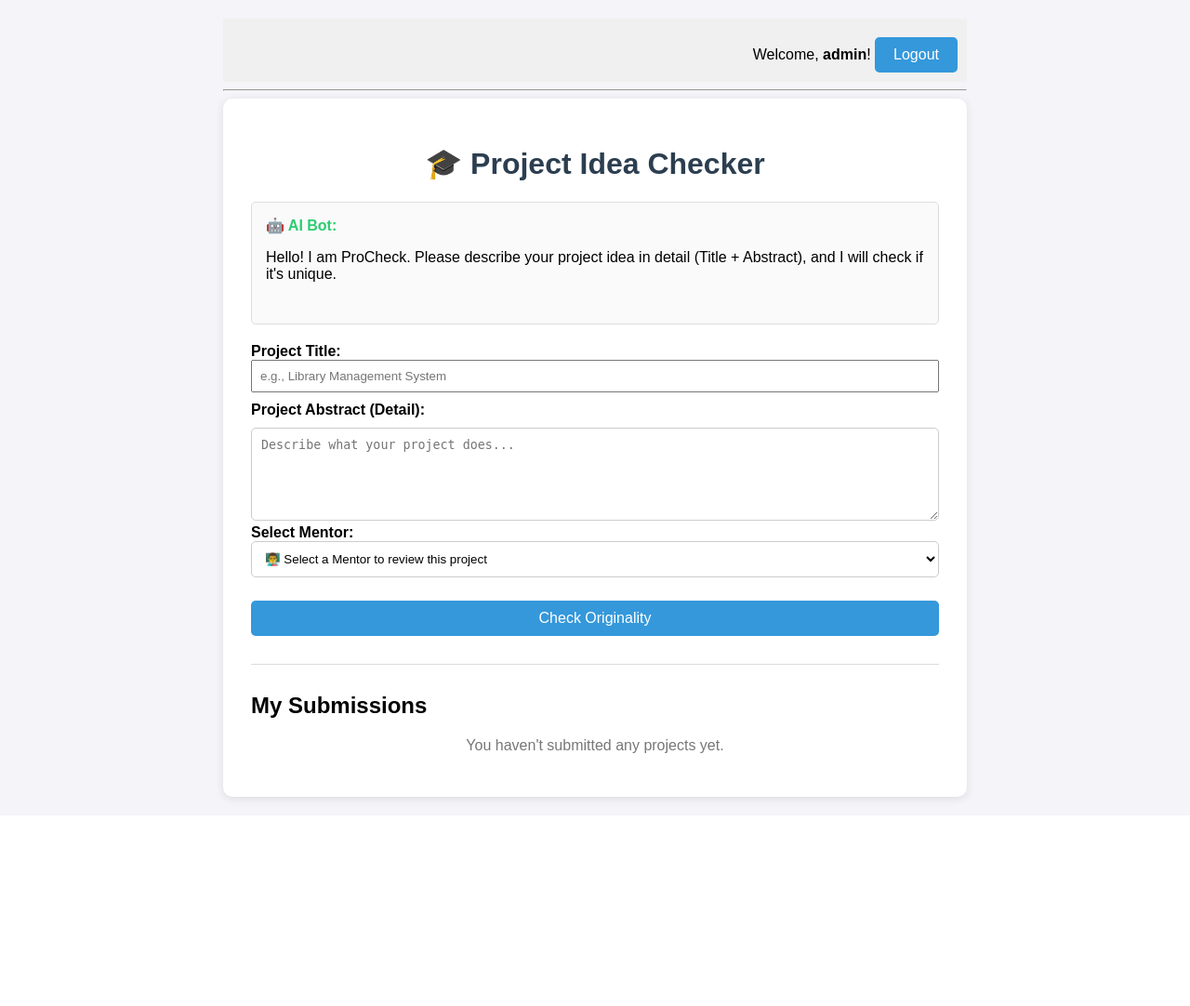
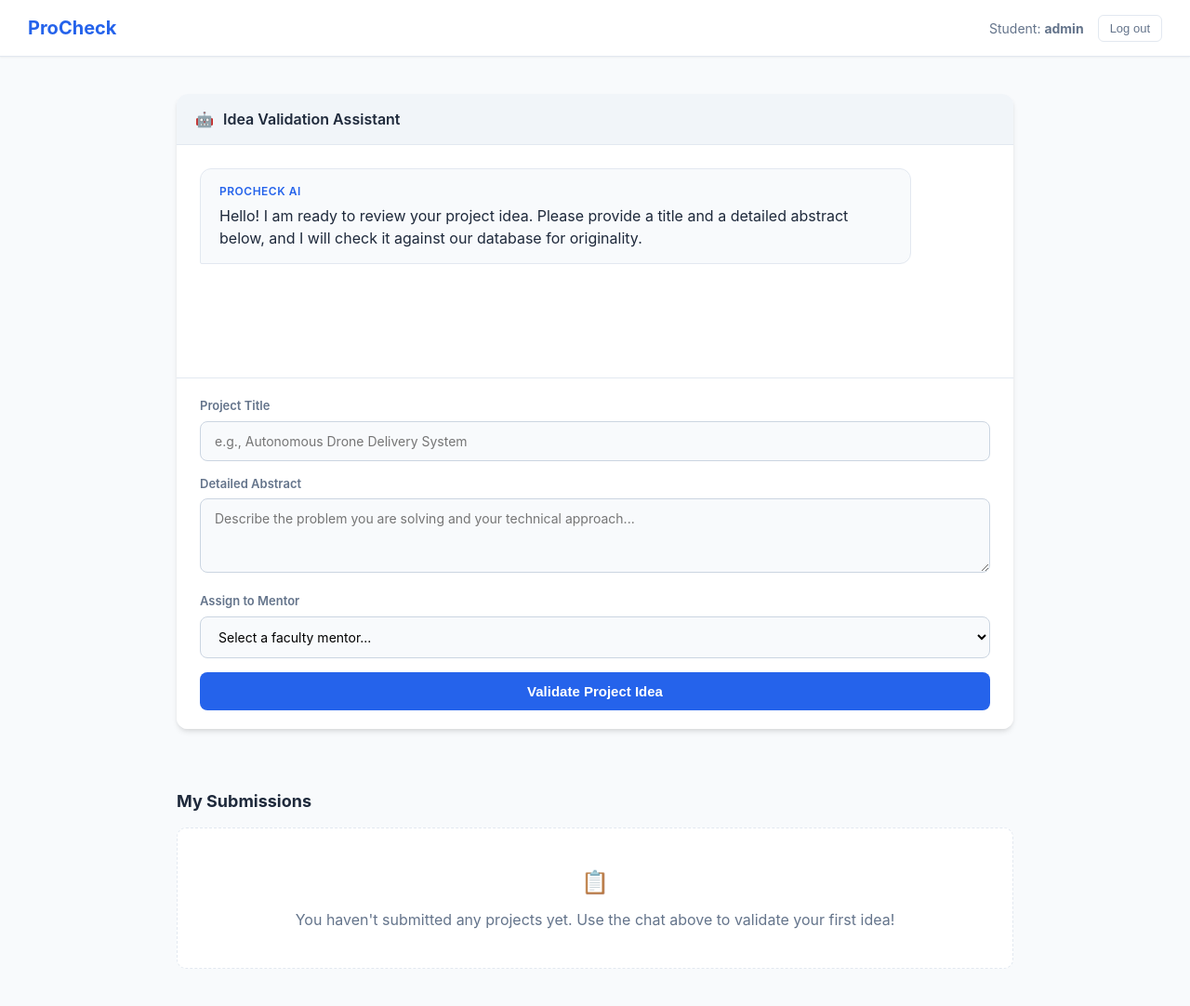
Before and after one commit to antoninjoy/procheck, a Django app: page /student/ in a window 1280 px wide. Shown: the whole page at 93% size. Before the commit the page ends 866 px from the top, so only its background shows below. Run offline with Django 5.2, Linux system fonts and the light colour scheme; a user stored in the database is signed in; data comes from the database, SQL or seed files in the repository.

Commit message:
ui change

```diff
--- a/main/templates/main/student_chat.html
+++ b/main/templates/main/student_chat.html
@@ -1,75 +1,275 @@
 <!DOCTYPE html>
-<html>
+<html lang="en">
 <head>
+    <meta charset="UTF-8">
+    <meta name="viewport" content="width=device-width, initial-scale=1.0">
     <title>ProCheck - Student Chat</title>
 
-    <div style="text-align: right; padding: 10px; background: #f0f0f0;">
-        <span>Welcome, <strong>{{ user.username }}</strong>!</span>
-        <form action="{% url 'logout' %}" method="post" style="display:inline;">
-            {% csrf_token %}
-            <button type="submit">Logout</button>
-        </form>
-    </div>
-    <hr>
+    <style>
+        :root {
+            --primary: #2563eb;
+            --primary-hover: #1d4ed8;
+            --bg-color: #f8fafc;
+            --card-bg: #ffffff;
+            --text-main: #1e293b;
+            --text-muted: #64748b;
+            --border-color: #e2e8f0;
+            --success: #10b981;
+            --warning: #f59e0b;
+            --danger: #ef4444;
+        }
 
-    <style>
-        body { font-family: sans-serif; max-width: 800px; margin: 0 auto; padding: 20px; background-color: #f4f4f9; }
-        .chat-container { background: white; padding: 30px; border-radius: 10px; box-shadow: 0 2px 10px rgba(0,0,0,0.1); }
-        h1 { color: #2c3e50; text-align: center; }
-        .message-box { border: 1px solid #ddd; padding: 15px; margin-bottom: 20px; border-radius: 5px; min-height: 100px; background: #fafafa; }
-        .bot-message { color: #2ecc71; font-weight: bold; margin-bottom: 5px; }
-        .user-message { color: #3498db; font-weight: bold; margin-bottom: 5px; }
-        textarea { width: 100%; height: 100px; padding: 10px; border: 1px solid #ccc; border-radius: 5px; margin-top: 10px; box-sizing: border-box; }
-        button { background-color: #3498db; color: white; border: none; padding: 10px 20px; font-size: 16px; border-radius: 5px; cursor: pointer; margin-top: 10px; }
-        button:hover { background-color: #2980b9; }
-        .warning { color: #e74c3c; font-weight: bold; }
-        .success { color: #27ae60; font-weight: bold; }
+        body {
+            font-family: 'Inter', -apple-system, BlinkMacSystemFont, "Segoe UI", Roboto, sans-serif;
+            background-color: var(--bg-color);
+            color: var(--text-main);
+            margin: 0;
+            padding: 0;
+            line-height: 1.5;
+        }
 
-        /* New CSS for the Loading Spinner */
+        /* --- Header Navigation --- */
+        .top-nav {
+            background-color: var(--card-bg);
+            padding: 15px 30px;
+            display: flex;
+            justify-content: space-between;
+            align-items: center;
+            border-bottom: 1px solid var(--border-color);
+            box-shadow: 0 1px 2px rgba(0,0,0,0.05);
+        }
+        .nav-logo { font-size: 20px; font-weight: 700; color: var(--primary); }
+        .nav-user { display: flex; align-items: center; gap: 15px; font-size: 14px; color: var(--text-muted); }
+        .logout-btn {
+            background: none;
+            border: 1px solid var(--border-color);
+            color: var(--text-muted);
+            padding: 6px 12px;
+            border-radius: 6px;
+            cursor: pointer;
+            font-size: 13px;
+            transition: all 0.2s;
+        }
+        .logout-btn:hover { background: var(--bg-color); color: var(--text-main); }
+
+        /* --- Main Layout --- */
+        .main-container {
+            max-width: 900px;
+            margin: 40px auto;
+            padding: 0 20px;
+            display: flex;
+            flex-direction: column;
+            gap: 30px;
+        }
+
+        /* --- Chat Interface --- */
+        .chat-section {
+            background: var(--card-bg);
+            border-radius: 12px;
+            box-shadow: 0 4px 6px -1px rgba(0, 0, 0, 0.1), 0 2px 4px -1px rgba(0, 0, 0, 0.06);
+            overflow: hidden;
+            display: flex;
+            flex-direction: column;
+        }
+
+        .chat-header {
+            background: #f1f5f9;
+            padding: 15px 20px;
+            border-bottom: 1px solid var(--border-color);
+            font-weight: 600;
+            color: var(--text-main);
+            display: flex;
+            align-items: center;
+            gap: 10px;
+        }
+
+        .chat-history {
+            padding: 25px;
+            min-height: 200px;
+            max-height: 500px;
+            overflow-y: auto;
+            display: flex;
+            flex-direction: column;
+            gap: 15px;
+        }
+
+        /* Message Bubbles */
+        .bot-bubble {
+            background-color: var(--bg-color);
+            border: 1px solid var(--border-color);
+            padding: 15px 20px;
+            border-radius: 12px;
+            border-bottom-left-radius: 2px;
+            max-width: 85%;
+            align-self: flex-start;
+        }
+        .bot-bubble-header {
+            font-size: 12px;
+            font-weight: 600;
+            color: var(--primary);
+            margin-bottom: 5px;
+            text-transform: uppercase;
+            letter-spacing: 0.5px;
+        }
+
+        /* Alert Boxes inside Chat */
+        .alert-box {
+            padding: 12px 16px;
+            border-radius: 8px;
+            margin-top: 15px;
+            font-size: 14px;
+        }
+        .alert-warning { background-color: #fef2f2; border: 1px solid #fecaca; color: #991b1b; }
+        .alert-success { background-color: #ecfdf5; border: 1px solid #a7f3d0; color: #065f46; }
+        .alert-info { background-color: #eff6ff; border: 1px solid #bfdbfe; color: #1e40af; }
+
+        /* --- Input Area --- */
+        .chat-input-area {
+            padding: 20px 25px;
+            background: var(--card-bg);
+            border-top: 1px solid var(--border-color);
+        }
+
+        .input-group { margin-bottom: 15px; }
+        .input-group label {
+            display: block;
+            font-size: 13px;
+            font-weight: 600;
+            color: var(--text-muted);
+            margin-bottom: 6px;
+        }
+
+        input[type="text"], textarea, select {
+            width: 100%;
+            padding: 12px 15px;
+            border: 1px solid #cbd5e1;
+            border-radius: 8px;
+            font-family: inherit;
+            font-size: 14px;
+            box-sizing: border-box;
+            transition: all 0.2s;
+            background-color: #f8fafc;
+        }
+        input[type="text"]:focus, textarea:focus, select:focus {
+            outline: none;
+            border-color: var(--primary);
+            box-shadow: 0 0 0 3px rgba(37, 99, 235, 0.1);
+            background-color: white;
+        }
+        textarea { resize: vertical; min-height: 80px; }
+
+        .submit-btn {
+            background-color: var(--primary);
+            color: white;
+            border: none;
+            padding: 12px 24px;
+            font-size: 15px;
+            font-weight: 600;
+            border-radius: 8px;
+            cursor: pointer;
+            width: 100%;
+            transition: background 0.2s;
+            display: flex;
+            justify-content: center;
+            align-items: center;
+            gap: 8px;
+        }
+        .submit-btn:hover { background-color: var(--primary-hover); }
+
+        /* --- Submissions List --- */
+        .submissions-section { margin-top: 20px; }
+        .submissions-section h2 { font-size: 18px; color: var(--text-main); margin-bottom: 15px; }
+
+        .project-card {
+            background: var(--card-bg);
+            border: 1px solid var(--border-color);
+            border-radius: 10px;
+            padding: 20px;
+            margin-bottom: 15px;
+            display: flex;
+            justify-content: space-between;
+            align-items: flex-start;
+            transition: transform 0.2s, box-shadow 0.2s;
+        }
+        .project-card:hover {
+            transform: translateY(-2px);
+            box-shadow: 0 4px 12px rgba(0,0,0,0.05);
+        }
+
+        .project-info h4 { margin: 0 0 5px 0; color: var(--text-main); font-size: 16px; }
+        .project-meta { font-size: 12px; color: var(--text-muted); margin-bottom: 10px; }
+        .project-feedback { font-size: 14px; color: #475569; background: #f1f5f9; padding: 10px; border-radius: 6px; margin-top: 10px; border-left: 3px solid #cbd5e1; }
+
+        .status-badge {
+            padding: 6px 12px;
+            border-radius: 20px;
+            font-size: 12px;
+            font-weight: 600;
+            text-transform: uppercase;
+            letter-spacing: 0.5px;
+        }
+        .status-approved { background: #dcfce7; color: #166534; }
+        .status-rejected { background: #fee2e2; color: #991b1b; }
+        .status-pending { background: #fef9c3; color: #854d0e; }
+
+        /* Typewriter Cursor & Loading */
+        .cursor { display: inline-block; width: 8px; height: 15px; background-color: var(--text-main); animation: blink 1s step-end infinite; vertical-align: bottom; margin-left: 2px;}
+        @keyframes blink { 50% { opacity: 0; } }
+
         .spinner {
-            border: 3px solid rgba(0, 0, 0, 0.1);
-            width: 20px;
-            height: 20px;
+            border: 2px solid rgba(37, 99, 235, 0.1);
+            width: 16px; height: 16px;
             border-radius: 50%;
-            border-left-color: #16a085;
+            border-left-color: var(--primary);
             animation: spin 1s linear infinite;
             display: inline-block;
             vertical-align: middle;
-            margin-right: 10px;
+            margin-right: 8px;
         }
         @keyframes spin { 0% { transform: rotate(0deg); } 100% { transform: rotate(360deg); } }
 
-        /* Blinking cursor for typewriter */
-        .cursor { display: inline-block; width: 8px; height: 15px; background-color: #2c3e50; animation: blink 1s step-end infinite; vertical-align: bottom; margin-left: 2px;}
-        @keyframes blink { 50% { opacity: 0; } }
     </style>
 </head>
 <body>
 
-<div class="chat-container">
-    <h1>🎓 Project Idea Checker</h1>
+<div class="top-nav">
+    <div class="nav-logo">ProCheck</div>
+    <div class="nav-user">
+        <span>Student: <strong>{{ user.username }}</strong></span>
+        <form action="{% url 'logout' %}" method="post" style="display:inline; margin:0;">
+            {% csrf_token %}
+            <button type="submit" class="logout-btn">Log out</button>
+        </form>
+    </div>
+</div>
 
-    <div class="message-box">
+<div class="main-container">
+
+    <div class="chat-section">
+        <div class="chat-header">
+            <span>🤖</span> Idea Validation Assistant
+        </div>
+
+        <div class="chat-history" id="chatHistory">
+
+            <div class="bot-bubble">
+                <div class="bot-bubble-header">ProCheck AI</div>
+
                 {% if response_message %}
-            <div class="bot-message">🤖 AI Bot:</div>
-            <p class="{{ message_class }}">{{ response_message }}</p>
+                    <p style="margin-top: 0; margin-bottom: 10px;">{{ response_message }}</p>
 
                     {% if similar_project %}
-                <div style="background: #ffe6e6; padding: 15px; border-radius: 8px; border: 1px solid #ffcccc; margin-top: 10px;">
-                    <strong>⛔ Conflict Found:</strong><br>
-                    Your idea overlaps with: <em>"{{ similar_project }}"</em> <small>(Score: {{ similarity_score }})</small>
+                        <div class="alert-box alert-warning">
+                            <strong>Conflict Detected:</strong> Your idea overlaps with a previous project titled <em>"{{ similar_project }}"</em>.
                         </div>
                     {% endif %}
 
                     {% if needs_suggestions %}
-                <div style="background: #e8f6f3; padding: 20px; border-radius: 8px; border: 1px solid #a2d9ce; margin-top: 20px;">
-                    <h3 style="color: #16a085; margin-top: 0;">💡 Better Ideas for You</h3>
-
-                    <div id="suggestions-loader" style="color: #16a085; font-style: italic; margin-top: 15px;">
-                        <div class="spinner"></div> Gemini is generating unique alternatives based on your interests...
+                        <div class="alert-box alert-info" style="margin-top: 15px;">
+                            <div id="suggestions-loader">
+                                <div class="spinner"></div> Generating unique alternatives...
                             </div>
-
-                    <div id="suggestions-content" style="margin-left: 20px; color: #2c3e50; margin-top: 15px;"></div>
+                            <div id="suggestions-content" style="margin-top: 10px;"></div>
                         </div>
 
                         <script>
@@ -77,8 +277,6 @@
                             const title = "{{ failed_title|escapejs }}";
                             const abstract = "{{ failed_abstract|escapejs }}";
                             const similar = "{{ similar_project_name|escapejs }}";
-
-                    // Grab the CSRF token from the form below
                             const csrfToken = document.querySelector('[name=csrfmiddlewaretoken]').value;
 
                             const formData = new FormData();
@@ -86,61 +284,42 @@
                             formData.append('abstract', abstract);
                             formData.append('similar_project', similar);
 
-                    // Call the new API endpoint
                             fetch("{% url 'generate_suggestions_api' %}", {
                                 method: 'POST',
-                        headers: {
-                            'X-CSRFToken': csrfToken
-                        },
+                                headers: { 'X-CSRFToken': csrfToken },
                                 body: formData
                             })
                             .then(response => response.json())
                             .then(data => {
-                        // Hide the loader
                                 document.getElementById('suggestions-loader').style.display = 'none';
-
                                 if (data.status === 'success') {
-                            const targetElement = document.getElementById('suggestions-content');
-                            // Start the typewriter effect at 20 milliseconds per character
-                            typeWriterHTML(targetElement, data.suggestions, 20);
+                                    typeWriterHTML(document.getElementById('suggestions-content'), data.suggestions, 15);
                                 } else {
-                            document.getElementById('suggestions-content').innerHTML = "<p style='color:red;'>⚠️ Failed to load suggestions.</p>";
+                                    document.getElementById('suggestions-content').innerHTML = "<span style='color:red;'>Failed to load suggestions.</span>";
                                 }
                             })
                             .catch(error => {
-                        console.error('Error:', error);
                                 document.getElementById('suggestions-loader').style.display = 'none';
-                        document.getElementById('suggestions-content').innerHTML = "<p style='color:red;'>⚠️ A network error occurred.</p>";
+                                document.getElementById('suggestions-content').innerHTML = "<span style='color:red;'>Network error.</span>";
                             });
                         });
 
-                // Function to handle typewriter effect without breaking HTML tags
                         function typeWriterHTML(element, htmlString, speed) {
-                    let i = 0;
-                    let isTag = false;
-                    let text = "";
-
+                            let i = 0; let isTag = false; let text = "";
                             function type() {
                                 if (i < htmlString.length) {
                                     let char = htmlString.charAt(i);
                                     text += char;
-                            // Add the blinking cursor to the end of the text
                                     element.innerHTML = text + '<span class="cursor"></span>';
-
                                     if (char === '<') isTag = true;
                                     if (char === '>') isTag = false;
-
                                     i++;
-
-                            // Instantly output HTML tags so they don't break the page design
-                            if (isTag || char === '>') {
-                                type();
+                                    if (isTag || char === '>') { type(); } else { setTimeout(type, speed); }
                                 } else {
-                                setTimeout(type, speed);
-                            }
-                        } else {
-                            // When done, remove the blinking cursor
                                     element.innerHTML = text;
+                                    // Scroll to bottom when typing is done
+                                    const chatHistory = document.getElementById('chatHistory');
+                                    chatHistory.scrollTop = chatHistory.scrollHeight;
                                 }
                             }
                             type();
@@ -149,77 +328,87 @@
                     {% endif %}
 
                 {% else %}
-            <div class="bot-message">🤖 AI Bot:</div>
-            <p>Hello! I am ProCheck. Please describe your project idea in detail (Title + Abstract), and I will check if it's unique.</p>
+                    <p style="margin: 0;">Hello! I am ready to review your project idea. Please provide a title and a detailed abstract below, and I will check it against our database for originality.</p>
                 {% endif %}
             </div>
+        </div>
 
+        <div class="chat-input-area">
             <form method="POST">
                 {% csrf_token %}
-        <label><strong>Project Title:</strong></label><br>
-        <input type="text" name="title" style="width: 100%; padding: 8px; margin-bottom: 10px; box-sizing: border-box;" required placeholder="e.g., Library Management System">
 
-        <br><label><strong>Project Abstract (Detail):</strong></label><br>
-        <textarea name="abstract" required placeholder="Describe what your project does..."></textarea>
+                <div class="input-group">
+                    <label>Project Title</label>
+                    <input type="text" name="title" required placeholder="e.g., Autonomous Drone Delivery System">
+                </div>
 
-        <br><label><strong>Select Mentor:</strong></label><br>
-        <select name="mentor_id" required style="width: 100%; padding: 10px; margin-bottom: 15px; border-radius: 5px; border: 1px solid #ccc; background-color: white; box-sizing: border-box;">
-            <option value="" disabled selected>👨‍🏫 Select a Mentor to review this project</option>
+                <div class="input-group">
+                    <label>Detailed Abstract</label>
+                    <textarea name="abstract" required placeholder="Describe the problem you are solving and your technical approach..."></textarea>
+                </div>
+
+                <div class="input-group">
+                    <label>Assign to Mentor</label>
+                    <select name="mentor_id" required>
+                        <option value="" disabled selected>Select a faculty mentor...</option>
                         {% for mentor in mentors %}
                             <option value="{{ mentor.id }}">{{ mentor.username }}</option>
                         {% endfor %}
                     </select>
+                </div>
 
-        <button type="submit" style="width: 100%;">Check Originality</button>
+                <button type="submit" class="submit-btn">
+                    <span>Validate Project Idea</span>
+                </button>
             </form>
+        </div>
+    </div>
 
-    <hr style="margin: 30px 0; border: 0; border-top: 1px solid #ddd;">
-
+    <div class="submissions-section">
         <h2>My Submissions</h2>
 
         {% if my_projects %}
-        <table style="width: 100%; border-collapse: collapse; margin-top: 10px;">
-            <thead>
-                <tr style="background: #eee; text-align: left;">
-                    <th style="padding: 10px; border-bottom: 2px solid #ddd;">Title</th>
-                    <th style="padding: 10px; border-bottom: 2px solid #ddd;">Status</th>
-                    <th style="padding: 10px; border-bottom: 2px solid #ddd;">Mentor Feedback</th>
-                </tr>
-            </thead>
-            <tbody>
             {% for project in my_projects %}
-                <tr>
-                    <td style="padding: 10px; border-bottom: 1px solid #eee;">
-                        <strong>{{ project.title }}</strong><br>
-                        <small style="color: #777;">{{ project.created_at|date:"M d, Y" }}</small>
-                    </td>
+            <div class="project-card">
+                <div class="project-info">
+                    <h4>{{ project.title }}</h4>
+                    <div class="project-meta">Submitted on {{ project.created_at|date:"M d, Y" }}</div>
 
-                    <td style="padding: 10px; border-bottom: 1px solid #eee;">
+                    {% if project.mentor_comment %}
+                        <div class="project-feedback">
+                            <strong>Mentor Note:</strong> {{ project.mentor_comment }}
+                        </div>
+                    {% endif %}
+                </div>
+
+                <div class="project-status">
                     {% if project.status == 'APPROVED' %}
-                            <span style="color: green; font-weight: bold;">✅ Approved</span>
+                        <span class="status-badge status-approved">Approved</span>
                     {% elif project.status == 'REJECTED' %}
-                            <span style="color: red; font-weight: bold;">❌ Rejected</span>
+                        <span class="status-badge status-rejected">Rejected</span>
                     {% else %}
-                            <span style="color: orange; font-weight: bold;">⏳ Pending</span>
+                        <span class="status-badge status-pending">Pending Review</span>
                     {% endif %}
-                    </td>
-
-                    <td style="padding: 10px; border-bottom: 1px solid #eee; color: #555;">
-                        {% if project.mentor_comment %}
-                            "{{ project.mentor_comment }}"
+                </div>
+            </div>
+            {% endfor %}
         {% else %}
-                            <em>No feedback yet</em>
+            <div style="text-align: center; padding: 40px; color: var(--text-muted); background: var(--card-bg); border-radius: 10px; border: 1px dashed var(--border-color);">
+                <span style="font-size: 24px; display: block; margin-bottom: 10px;">📋</span>
+                You haven't submitted any projects yet. Use the chat above to validate your first idea!
+            </div>
         {% endif %}
-                    </td>
-                </tr>
-                {% endfor %}
-            </tbody>
-        </table>
-    {% else %}
-        <p style="text-align: center; color: #777;">You haven't submitted any projects yet.</p>
-    {% endif %}
+    </div>
 
 </div>
 
+<script>
+    // Automatically scroll chat to bottom on load if there's a response
+    window.onload = function() {
+        var chatHistory = document.getElementById('chatHistory');
+        chatHistory.scrollTop = chatHistory.scrollHeight;
+    }
+</script>
+
 </body>
 </html>
```
Lines whose indentation alone changed are shown as unchanged.
